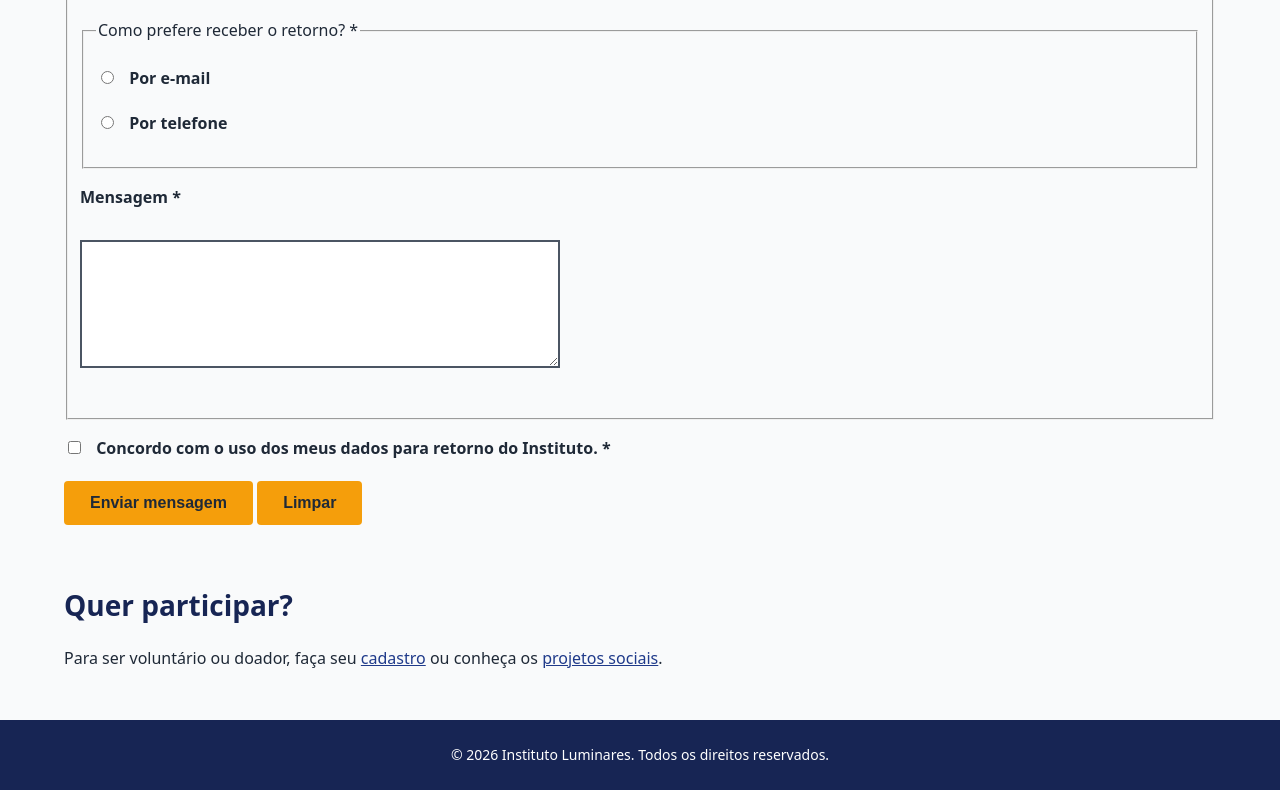
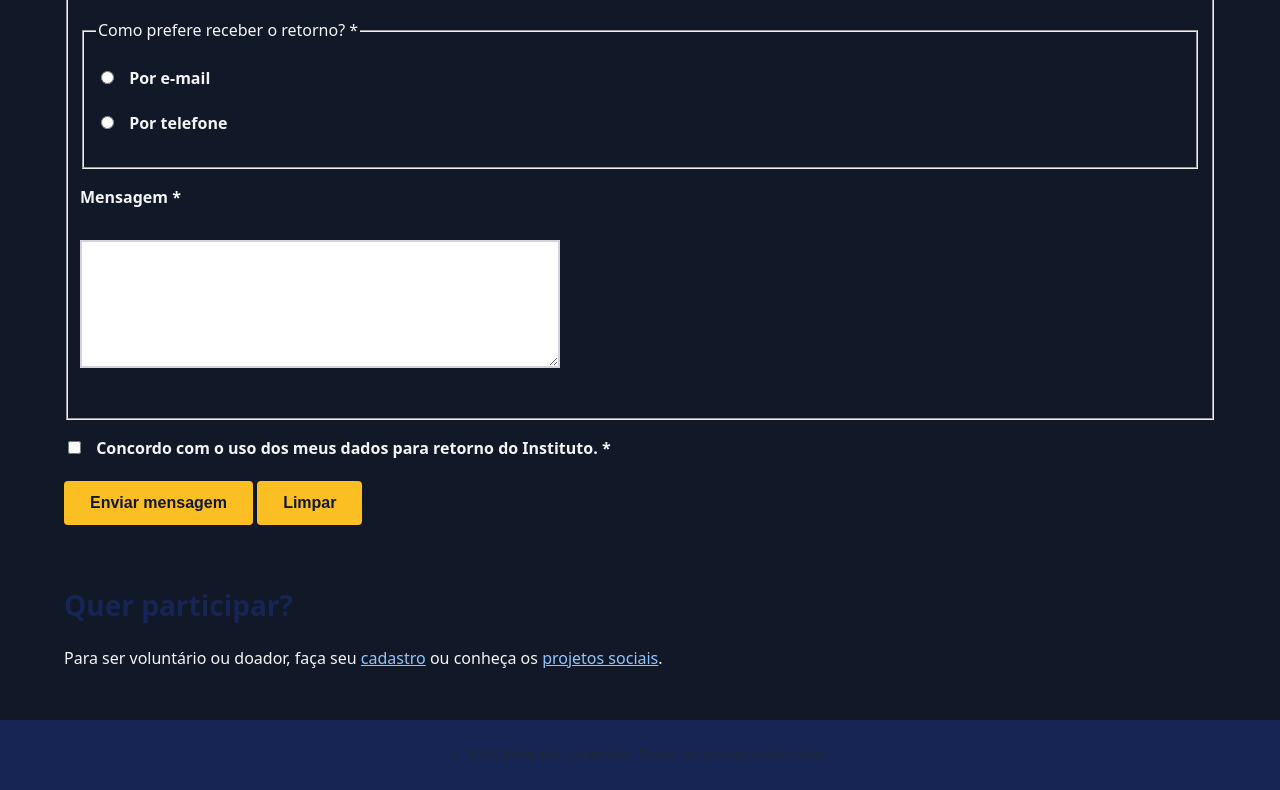
Before and after one commit to brendaleitao/instituto-luminares, a plain HTML site: page html/contato.html in a window 1280 px wide. Shown: the part 1453-2243 px from the top of the page. Drawn offline with Linux system fonts and the dark colour scheme.

Commit message:
feat: adiciona modo escuro, alto contraste e movimento reduzido

```diff
--- a/css/estilos.css
+++ b/css/estilos.css
@@ -574,3 +574,41 @@ nav a:hover {
   #menu.aberto { display: flex; }
   header { flex-wrap: wrap; }
 }
+
+/* ===== Modo escuro (segue a preferência do sistema) ===== */
+@media (prefers-color-scheme: dark) {
+  :root {
+    --cor-texto: #F3F4F6;
+    --cor-texto-suave: #D1D5DB;
+    --cor-fundo: #111827;
+    --cor-branco: #1F2937;
+    --cor-borda: #6B7280;
+    --cor-primaria: #93C5FD;
+    --cor-primaria-clara: #1E3A5F;
+    --cor-secundaria: #FBBF24;
+    --cor-secundaria-escura: #FBBF24;
+    --cor-erro: #FCA5A5;
+  }
+  button { color: #111827; }
+  .card { background: var(--cor-branco); border-color: var(--cor-borda); }
+  .valido { border-color: #86EFAC; }
+  .invalido { border-color: #FCA5A5; }
+  .erro { color: var(--cor-erro); }
+  .sucesso { color: #86EFAC; }
+}
+
+/* ===== Alto contraste ===== */
+@media (prefers-contrast: more) {
+  :root {
+    --cor-texto-suave: var(--cor-texto);
+    --cor-borda: currentColor;
+  }
+  a { text-decoration: underline; }
+  a:focus-visible, button:focus-visible, input:focus-visible,
+  textarea:focus-visible, select:focus-visible { outline-width: 4px; }
+}
+
+/* ===== Movimento reduzido ===== */
+@media (prefers-reduced-motion: reduce) {
+  * { animation: none !important; transition: none !important; }
+}
```
